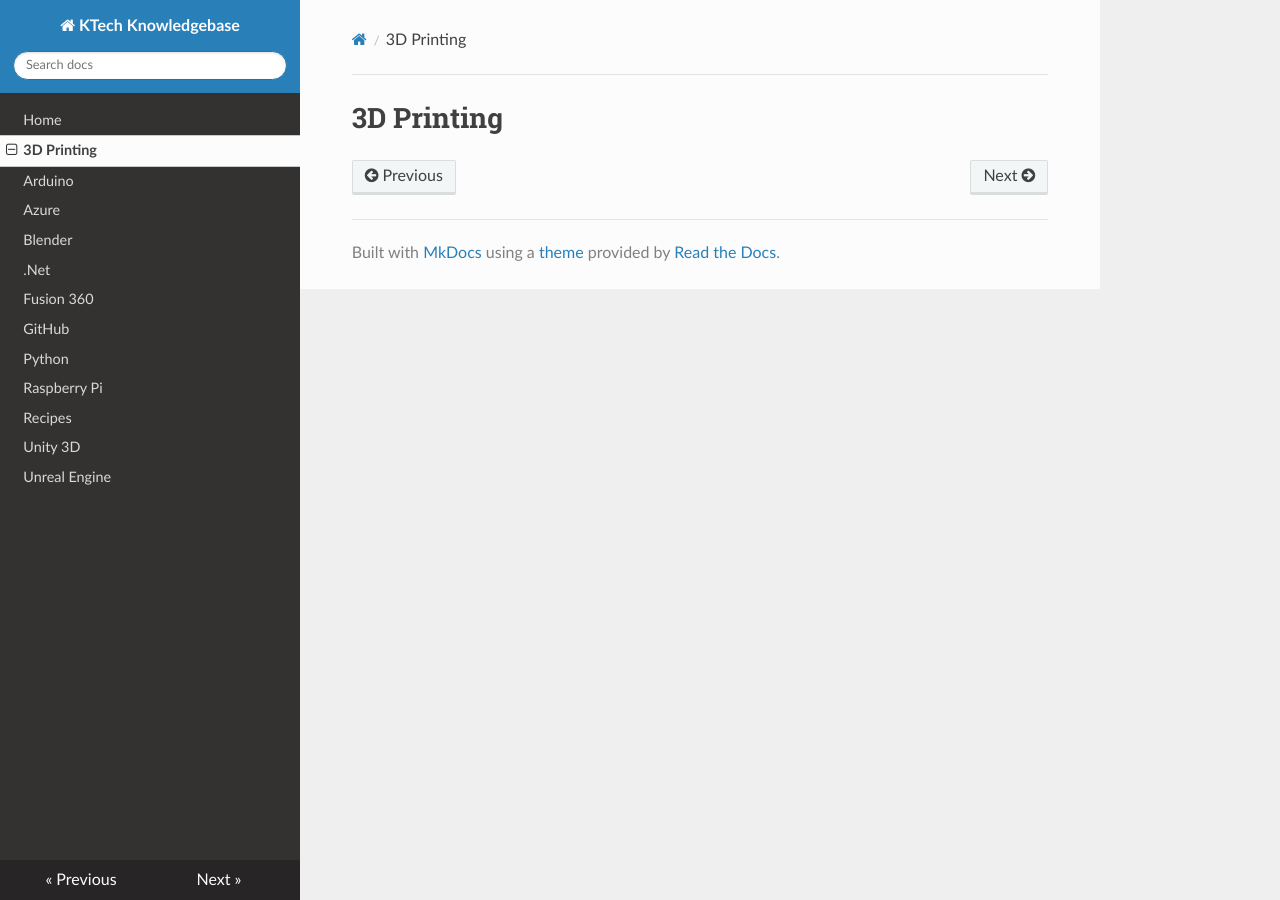
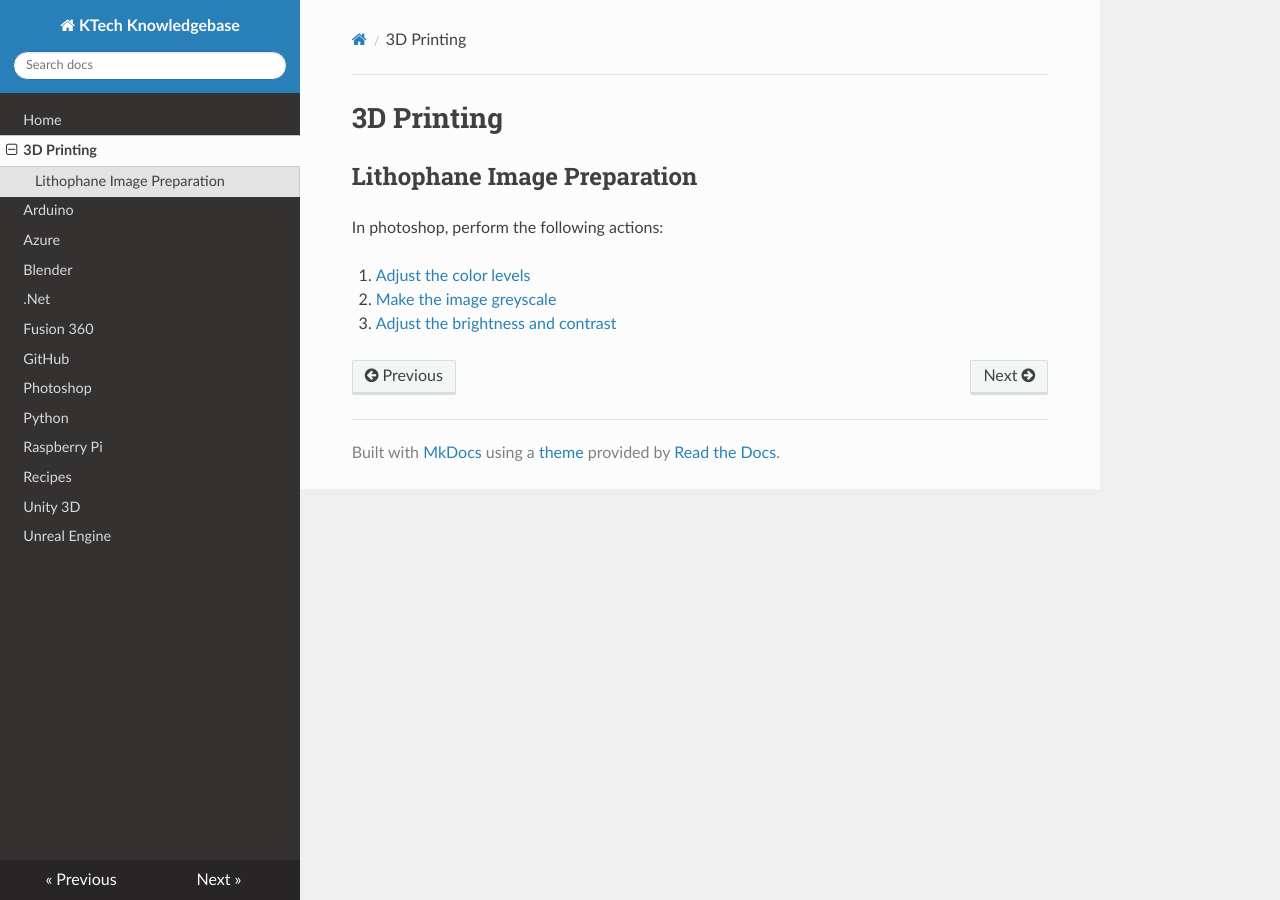
Before and after one commit to KTech-Kevin/knowledgebase, an MkDocs documentation site: the page built from docs/3d_printing.md, in a window 1280 px wide. Built offline with MkDocs 1.6.1, drawn with Linux system fonts in a browser that asks for light colours; nearby versions of some CDN libraries.

Commit message:
Lithophane notes
Notes for creating a lithophane and the steps to take in photoshop

```diff
--- a/docs/3d_printing.md
+++ b/docs/3d_printing.md
@@ -1 +1,9 @@
 # 3D Printing
+
+## Lithophane Image Preparation
+
+In photoshop, perform the following actions:
+
+1. [Adjust the color levels](./photoshop.md#adjust-color-levels)
+2. [Make the image greyscale](./photoshop.md#convert-an-image-to-greyscale)
+3. [Adjust the brightness and contrast](./photoshop.md#adjust-brightness-and-contrast-levels)
--- a/mkdocs.yml
+++ b/mkdocs.yml
@@ -9,6 +9,7 @@ nav:
   - .Net: dotnet.md
   - Fusion 360: fusion_360.md
   - GitHub: github.md
+  - Photoshop: photoshop.md
   - Python: python.md
   - Raspberry Pi: raspberry_pi.md
   - Recipes: recipes.md
```
Also changed, not shown: docs/photoshop.md (added, +13 -0 lines), docs/img/photoshop/ColorLevels.PNG (added), docs/img/photoshop/ContrastLevels.PNG (added), docs/img/photoshop/Greyscale.PNG (added).
